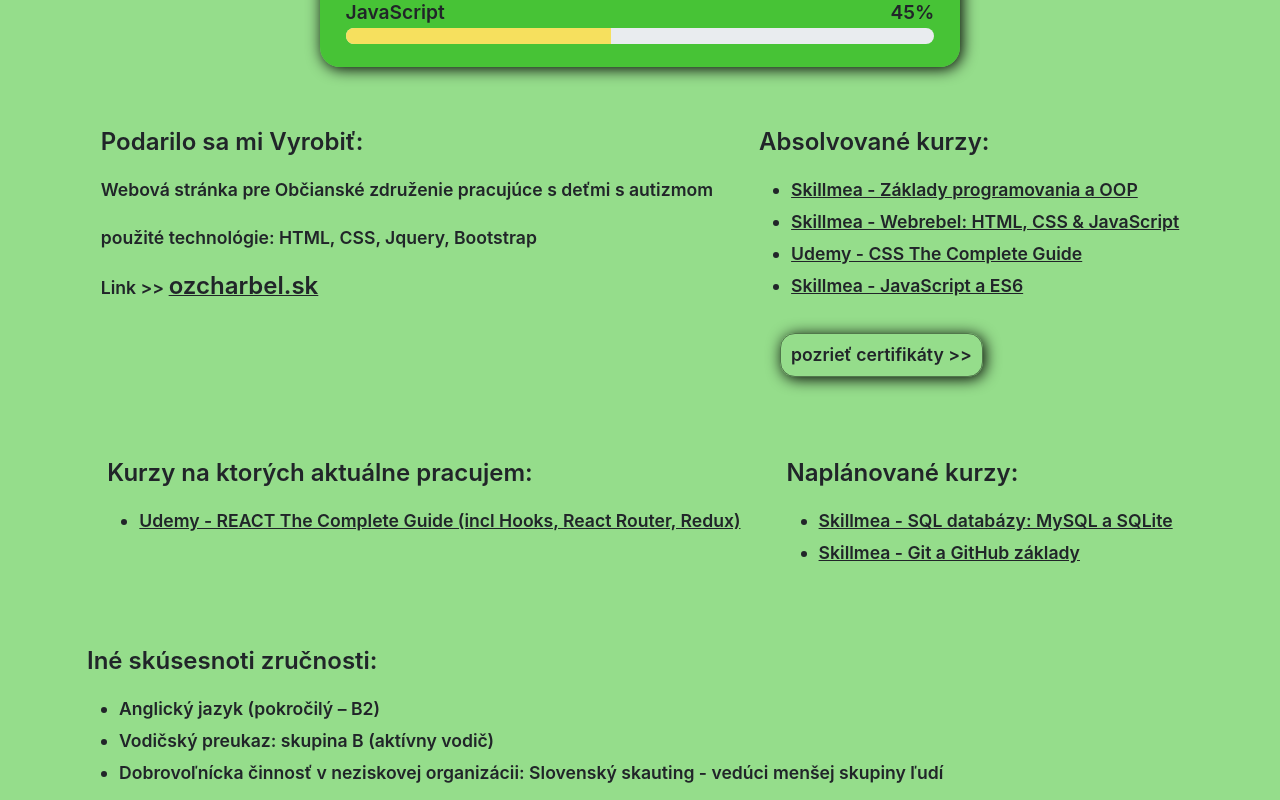
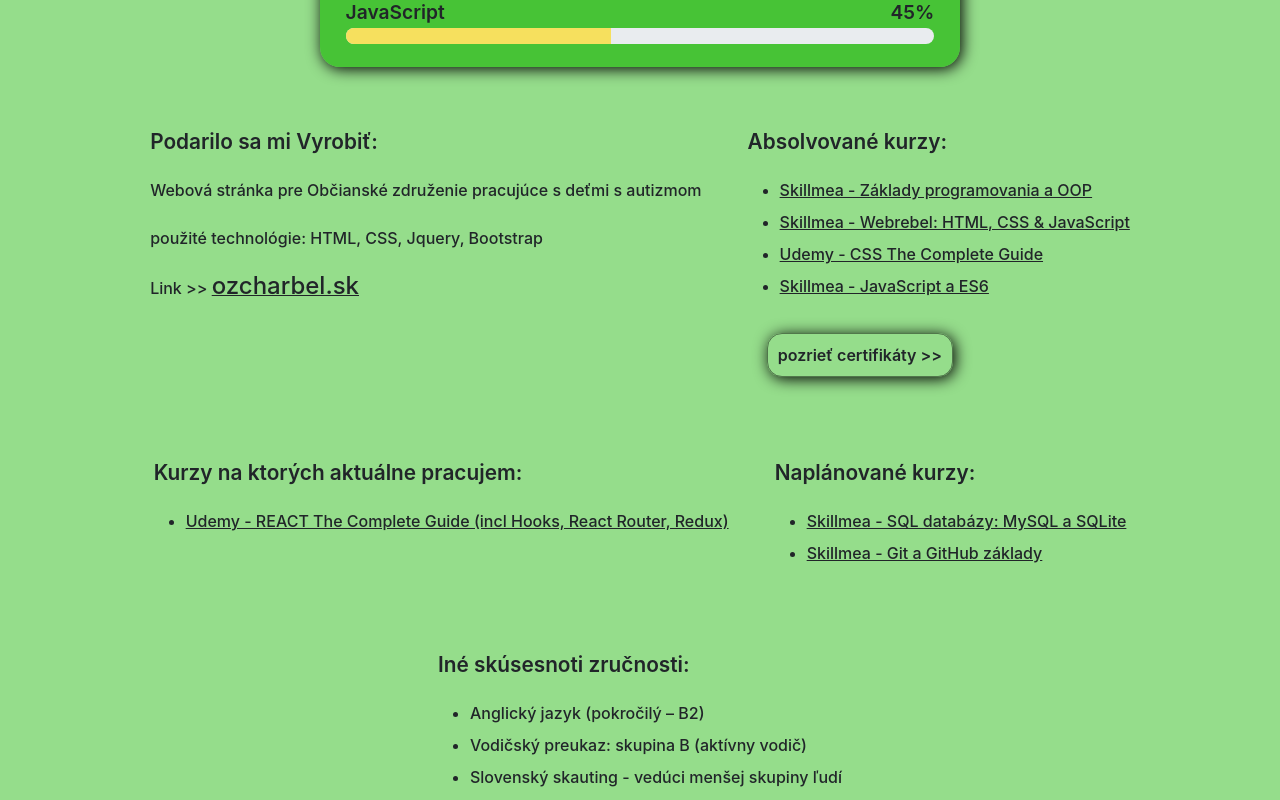
Before and after one commit to MatusMarko719/CVproject, a React (Create React App) app in the folder 01-starting-project/: page / in a window 1280 px wide. Shown: the part 2260-3060 px from the top of the page. Built offline with nearby package versions, Linux system fonts and the light colour scheme.

Commit message:
skills update

```diff
--- a/01-starting-project/src/components/Skills.js
+++ b/01-starting-project/src/components/Skills.js
@@ -195,7 +195,7 @@
             <li>Anglický jazyk (pokročilý – B2)</li>
             <li>Vodičský preukaz: skupina B (aktívny vodič)</li>
             <li>
-              Dobrovoľnícka činnosť v neziskovej organizácii: Slovenský skauting
+             Slovenský skauting
               - vedúci menšej skupiny ľudí
             </li>
           </ul>
--- a/01-starting-project/src/components/Skills.module.css
+++ b/01-starting-project/src/components/Skills.module.css
@@ -78,7 +78,7 @@
 #plan,
 #abs,
 .podarilo {
-  font-size: 1.5rem;
+  font-size: 1.3rem;
   font-weight: 600;
   /* text-align: center;
     margin-left: -10%;*/
@@ -102,20 +102,21 @@
   text-align: left;
   justify-content: center;
   margin: 30px 2%;
-  font-weight: 600;
+  font-weight: 450;
 
-  font-size: 1.1rem;
+  font-size: 1rem;
 }
 .coursesLast {
+  display: inline-block;
   width: fit-content;
   height: auto;
   vertical-align: text-top;
   text-align: left;
   justify-content: center;
   margin: 30px 2%;
-  font-weight: 600;
+  font-weight: 450;
 
-  font-size: 1.1rem;
+  font-size: 1rem;
 }
 
 @media (max-width: 900px) {
```
